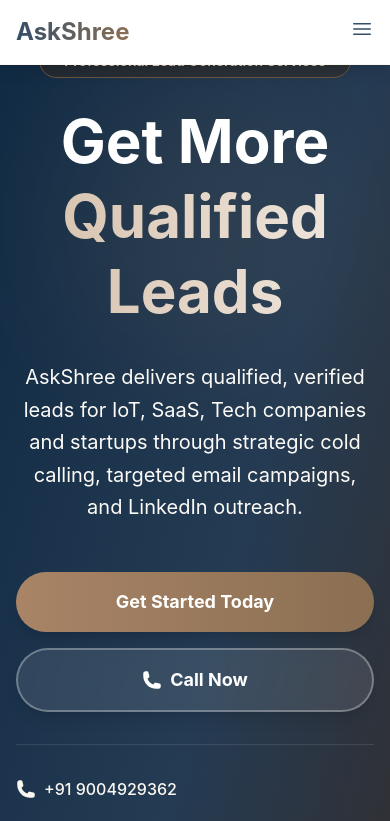
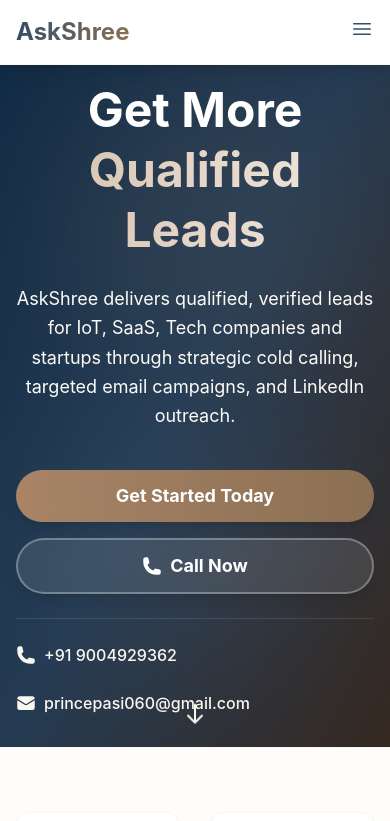
Before and after one commit to Ojas408/askshree-website, a React (Vite) app: page / in a window 390 px wide. Shown: the top 821 px of the page. Built offline with nearby package versions, Linux system fonts and the light colour scheme.

Commit message:
Fix(hero): make hero shorter on mobile and increase badge size; responsive heading and compact CTAs; hide bottom stats on small screens

```diff
--- a/src/components/Hero.tsx
+++ b/src/components/Hero.tsx
@@ -15,7 +15,7 @@
   ];
 
   return (
-    <section id="hero" className="relative min-h-screen bg-gradient-to-br from-navy-900 via-navy-800 to-brown-900 flex flex-col overflow-hidden">
+    <section id="hero" className="relative min-h-[65vh] md:min-h-screen bg-gradient-to-br from-navy-900 via-navy-800 to-brown-900 flex flex-col overflow-hidden">
       {/* Background decoration */}
       <div className="absolute inset-0 opacity-10">
         <div className="absolute top-20 right-10 w-72 h-72 bg-brown-500 rounded-full blur-3xl"></div>
@@ -23,18 +23,18 @@
       </div>
 
       {/* Main Content */}
-      <div className="relative flex-1 flex items-center justify-center px-4 sm:px-6 lg:px-8 py-12">
-        <div className="max-w-4xl w-full text-center space-y-8">
+      <div className="relative flex-1 flex items-center justify-center px-4 sm:px-6 lg:px-8 py-8 md:py-12">
+        <div className="max-w-4xl w-full text-center space-y-6 md:space-y-8">
           {/* Badge */}
           <div className="inline-block">
-            <span className="bg-brown-900/50 text-brown-200 px-6 py-2 rounded-full text-sm font-semibold border border-brown-700 backdrop-blur-sm">
+            <span className="bg-brown-900/50 text-brown-200 px-4 md:px-6 py-2 rounded-full text-base md:text-sm font-semibold border border-brown-700 backdrop-blur-sm">
               Professional Lead Generation Services
             </span>
           </div>
 
           {/* Headline */}
-          <div className="space-y-4">
-            <h1 className="text-6xl md:text-7xl lg:text-8xl font-bold text-white leading-tight">
+          <div className="space-y-3 md:space-y-4">
+            <h1 className="text-5xl md:text-7xl lg:text-8xl font-bold text-white leading-tight">
               Get More
               <span className="block bg-gradient-to-r from-brown-300 via-brown-200 to-brown-100 bg-clip-text text-transparent">
                 Qualified Leads
@@ -43,7 +43,7 @@
           </div>
 
           {/* Subheading */}
-          <p className="text-xl md:text-2xl text-cream-100 leading-relaxed max-w-2xl mx-auto">
+          <p className="text-lg md:text-2xl text-cream-100 leading-relaxed max-w-2xl mx-auto">
             AskShree delivers qualified, verified leads for IoT, SaaS, Tech companies and startups through strategic cold calling, targeted email campaigns, and LinkedIn outreach.
           </p>
 
@@ -51,13 +51,13 @@
           <div className="flex flex-col sm:flex-row gap-4 justify-center pt-4">
             <button
               onClick={scrollToContact}
-              className="bg-gradient-to-r from-brown-500 to-brown-600 text-white px-10 py-4 rounded-full font-bold text-lg hover:from-brown-600 hover:to-brown-700 transition-all shadow-lg hover:shadow-2xl transform hover:-translate-y-1"
+              className="bg-gradient-to-r from-brown-500 to-brown-600 text-white px-6 py-3 md:px-10 md:py-4 rounded-full font-bold text-lg hover:from-brown-600 hover:to-brown-700 transition-all shadow-lg"
             >
               Get Started Today
             </button>
             <a
               href="tel:9004929362"
-              className="bg-white/10 text-white px-10 py-4 rounded-full font-bold text-lg hover:bg-white/20 transition-all shadow-lg border-2 border-white/30 backdrop-blur-sm flex items-center justify-center gap-2"
+              className="bg-white/10 text-white px-6 py-3 md:px-10 md:py-4 rounded-full font-bold text-lg hover:bg-white/20 transition-all shadow-lg border-2 border-white/30 backdrop-blur-sm flex items-center justify-center gap-2"
             >
               <PhoneIcon className="h-5 w-5" />
               Call Now
@@ -65,7 +65,7 @@
           </div>
 
           {/* Contact Info */}
-          <div className="flex flex-col sm:flex-row gap-6 justify-center pt-8 border-t border-white/10">
+          <div className="flex flex-col sm:flex-row gap-6 justify-center pt-6 border-t border-white/10">
             <a href="tel:9004929362" className="flex items-center gap-2 text-cream-200 hover:text-brown-300 transition-colors font-medium">
               <PhoneIcon className="h-5 w-5" />
               <span>+91 9004929362</span>
@@ -78,8 +78,8 @@
         </div>
       </div>
 
-      {/* Anchoring Stats at Bottom */}
-      <div className="relative border-t border-white/10 bg-black/20 backdrop-blur-sm">
+      {/* Anchoring Stats at Bottom - hidden on small screens */}
+      <div className="relative border-t border-white/10 bg-black/20 backdrop-blur-sm hidden md:block">
         <div className="max-w-7xl mx-auto px-4 sm:px-6 lg:px-8 py-12">
           <div className="grid md:grid-cols-3 gap-8">
             {stats.map((stat, index) => (
```
